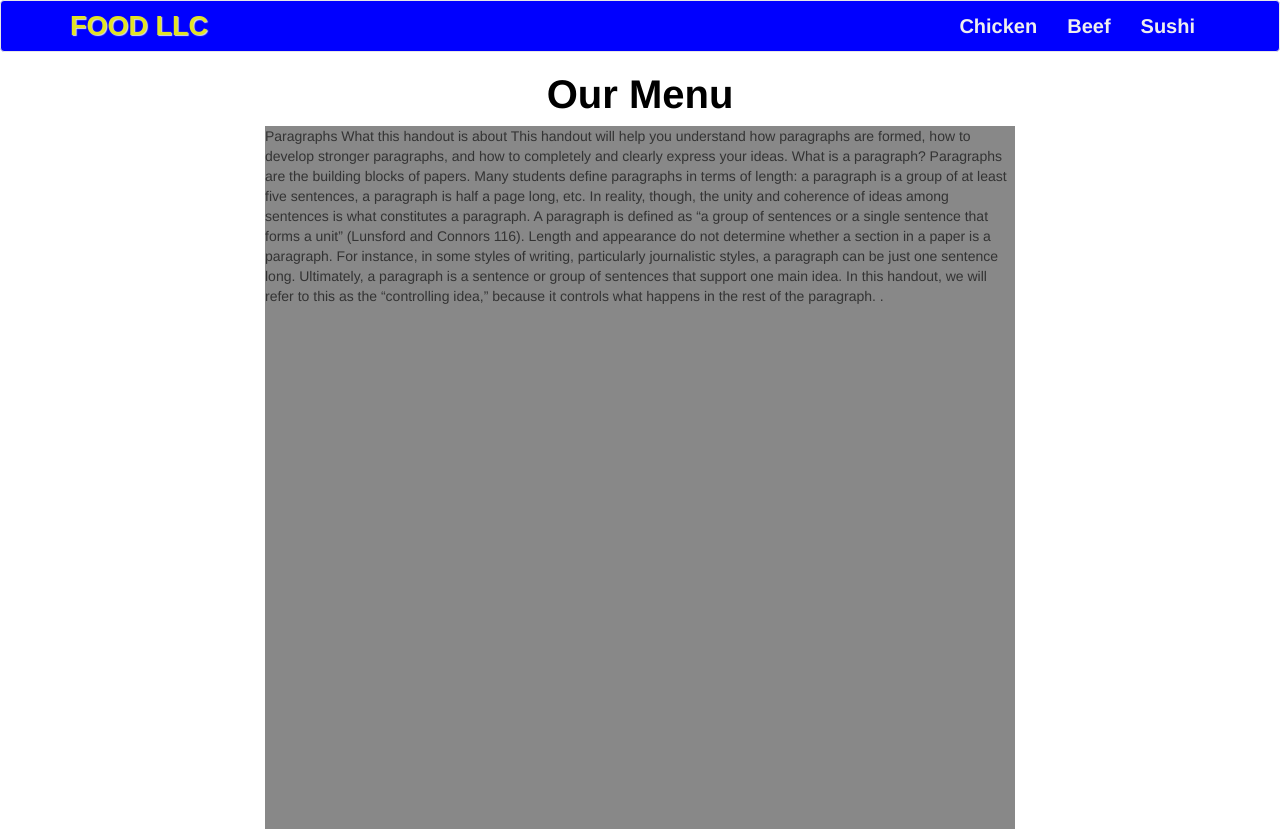
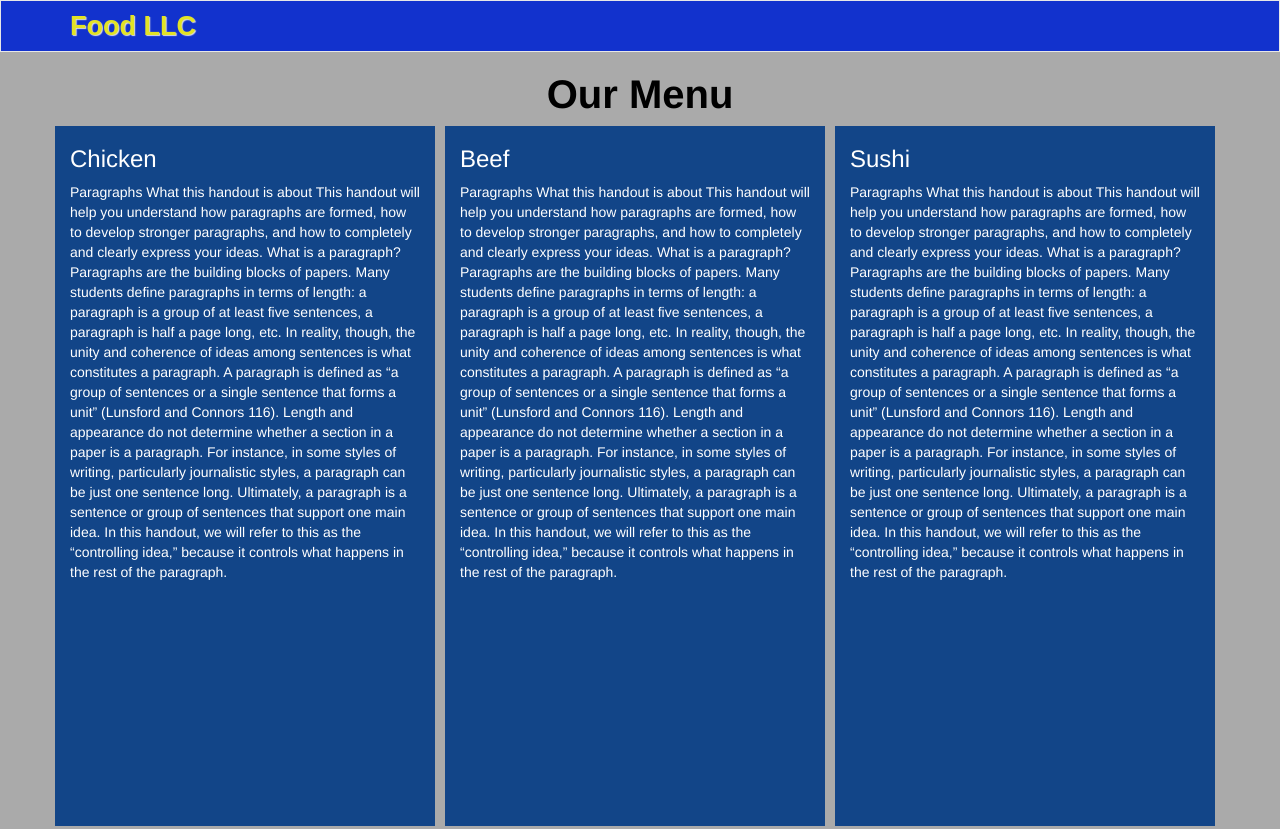
Before and after one commit to IssakKB/coursera-test, a plain HTML site: page Module-3 solutions/index.html in a window 1280 px wide. Shown: the top 829 px of the page. Drawn offline with Linux system fonts and the light colour scheme.

Commit message:
Final module3-solutions

```diff
--- a/Module-3 solutions/css/styles.css
+++ b/Module-3 solutions/css/styles.css
@@ -1,11 +1,15 @@
+body{box-sizing: border-box;
+background-color: #aaa;}
 #header-nav{
-	background-color: blue;}
+	background-color: #1232cd;
+	width: 100%;
+	border-radius: 0;
+}
 
 .navbar-brand h1{
 	font-family: Helvatica, sans-serif;
 	color: #e2e325;
 	font-size: 1.5em;
-	text-transform: uppercase;
 	font-weight: bold;
 	text-shadow: 1px 1px 1px #ddd;
 	margin-top: 0;
@@ -26,15 +30,17 @@ h2.text-center{
 	font-size: 40px;
 	margin-top: 5px;
 }
-section p{
-	height: 1000px;
-	background-color: #888;
-	width: 60%;
-	margin-left: auto;
-	margin-right: auto;
+.row section {
+	background-color: #124588;
+color: #fff;
+margin-bottom: 10px;
+height: 700px;
+border-right: solid #aaa 10px;
 }
+
 #collapsable-nav ul li a {
 	font-size: 20px;
 	font-weight: bold;
 	color: #eee;
+	background-color: #222;
 }
--- a/Module-3 solutions/index.html
+++ b/Module-3 solutions/index.html
@@ -12,9 +12,11 @@
       <script src="https://oss.maxcdn.com/respond/1.4.2/respond.min.js"></script>
     <![endif]-->
 
-    <title>Bootstrap Starter Page</title>
+    <title>Our Menu</title>
     <link rel="stylesheet" href="css/bootstrap.min.css">
     <link rel="stylesheet" href="css/styles.css">
+    <link rel="stylesheet"
+          href="https://fonts.googleapis.com/css?family=Tangerine">
   </head>
 <body>
 
@@ -37,31 +39,58 @@
     <div id="collapsable-nav" class="collapse navbar-collapse">
       <ul id="nav-list" class="nav navbar-nav navbar-right">
       <li>
-        <a href="menu-categories.html">
+        <a href="menu-categories.html" class="visible-xs">
           Chicken</a>
       </li>
       <li>
-        <a href="#">
+        <a href="#" class="visible-xs">
           Beef</a>
       </li>
       <li>
-        <a href="#">
+        <a href="#" class="visible-xs">
         Sushi</a>
+      </li>
 
       </div>
     </nav>
   </header>
   <h2 class="text-center">Our Menu</h2>
-  <section class="container-fluid">
-    <p col-lg-12 col-md-12 col-sm-12>Paragraphs
+  <div class="container">
+    <div class="row">
+      <section class="col-md-4 col-sm-6 col-xs-12">
+      <h3 id="chicken">Chicken</h3>
+      Paragraphs
 What this handout is about
 This handout will help you understand how paragraphs are formed, how to develop stronger paragraphs, and how to completely and clearly express your ideas.
 
 What is a paragraph?
 Paragraphs are the building blocks of papers. Many students define paragraphs in terms of length: a paragraph is a group of at least five sentences, a paragraph is half a page long, etc. In reality, though, the unity and coherence of ideas among sentences is what constitutes a paragraph. A paragraph is defined as “a group of sentences or a single sentence that forms a unit” (Lunsford and Connors 116). Length and appearance do not determine whether a section in a paper is a paragraph. For instance, in some styles of writing, particularly journalistic styles, a paragraph can be just one sentence long. Ultimately, a paragraph is a sentence or group of sentences that support one main idea. In this handout, we will refer to this as the “controlling idea,” because it controls what happens in the rest of the paragraph.
+</section>
+<section class="col-md-4 col-sm-6 col-xs-12">
+  <h3 id ="beef">Beef</h3>
+  <p>   Paragraphs
+What this handout is about
+This handout will help you understand how paragraphs are formed, how to develop stronger paragraphs, and how to completely and clearly express your ideas.
 
-.</p>
-  </section>
+What is a paragraph?
+Paragraphs are the building blocks of papers. Many students define paragraphs in terms of length: a paragraph is a group of at least five sentences, a paragraph is half a page long, etc. In reality, though, the unity and coherence of ideas among sentences is what constitutes a paragraph. A paragraph is defined as “a group of sentences or a single sentence that forms a unit” (Lunsford and Connors 116). Length and appearance do not determine whether a section in a paper is a paragraph. For instance, in some styles of writing, particularly journalistic styles, a paragraph can be just one sentence long. Ultimately, a paragraph is a sentence or group of sentences that support one main idea. In this handout, we will refer to this as the “controlling idea,” because it controls what happens in the rest of the paragraph.
+</p>
+</section>
+
+<section class="col-md-4 col-sm-12 col-xs-12">
+  <h3 id="sushi">Sushi</h3>
+  <p>   Paragraphs
+What this handout is about
+This handout will help you understand how paragraphs are formed, how to develop stronger paragraphs, and how to completely and clearly express your ideas.
+
+What is a paragraph?
+Paragraphs are the building blocks of papers. Many students define paragraphs in terms of length: a paragraph is a group of at least five sentences, a paragraph is half a page long, etc. In reality, though, the unity and coherence of ideas among sentences is what constitutes a paragraph. A paragraph is defined as “a group of sentences or a single sentence that forms a unit” (Lunsford and Connors 116). Length and appearance do not determine whether a section in a paper is a paragraph. For instance, in some styles of writing, particularly journalistic styles, a paragraph can be just one sentence long. Ultimately, a paragraph is a sentence or group of sentences that support one main idea. In this handout, we will refer to this as the “controlling idea,” because it controls what happens in the rest of the paragraph.
+</p>
+</section>
+
+    </div>
+  </div>
+
 
   <!-- jQuery (Bootstrap JS plugins depend on it) -->
   <script src="js/jquery-1.11.3.min.js"></script>
```
